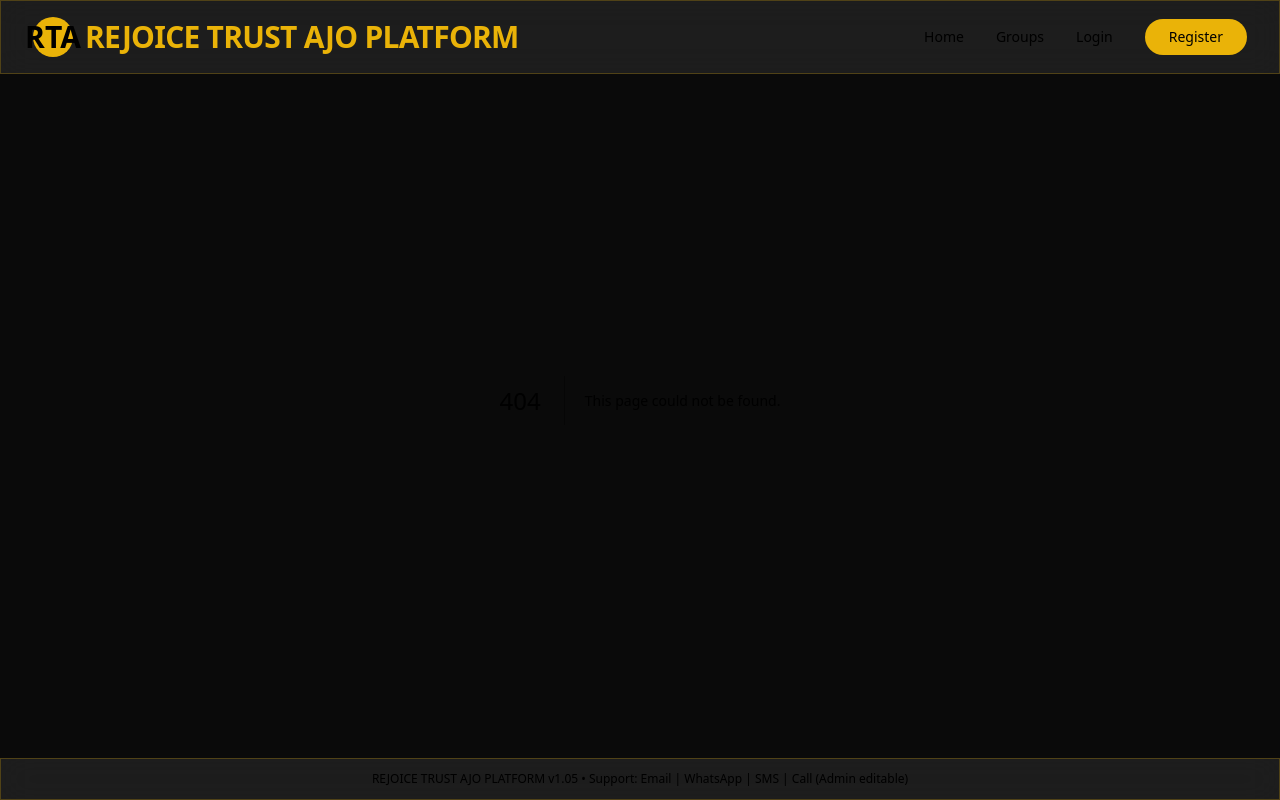
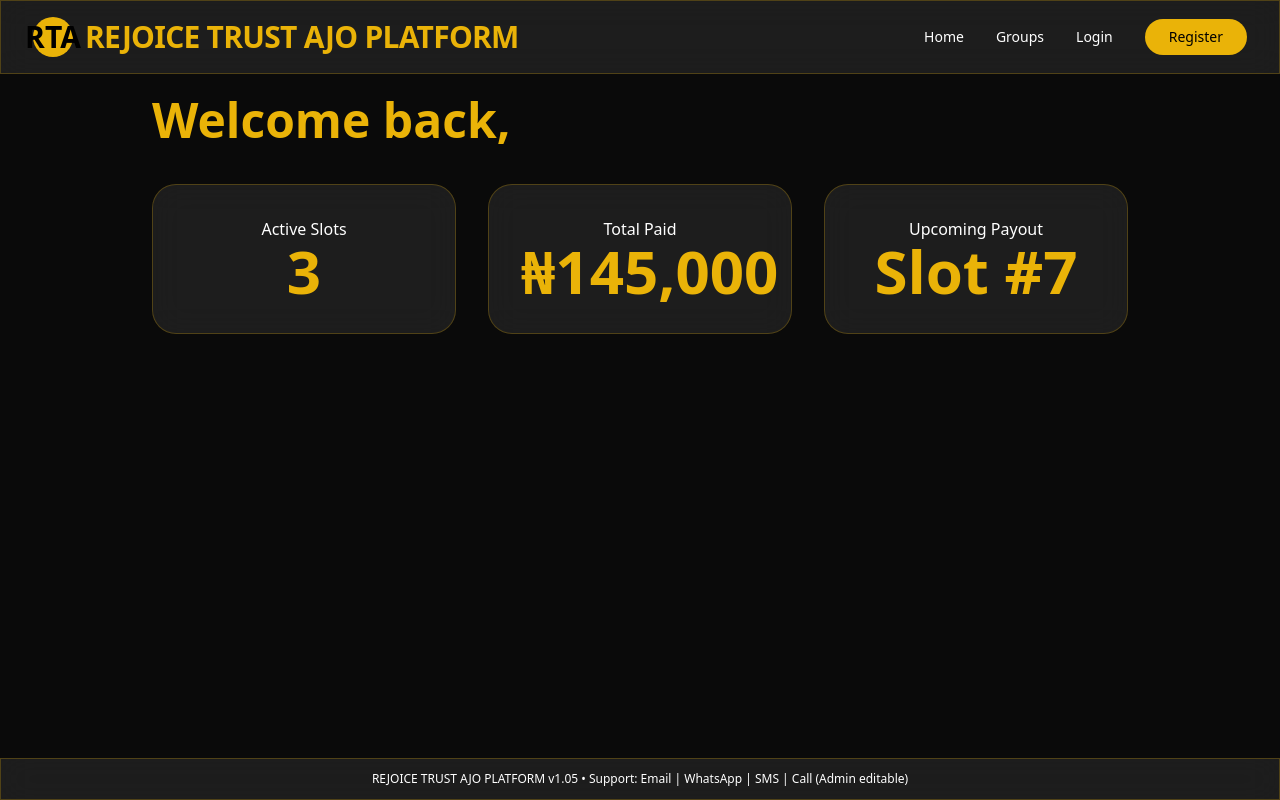
Before and after one commit to michealvic140-solitude/Rejoice-trust-ajo-platform, a Next.js app: page /dashboard in a window 1280 px wide. Before the commit this address had no page. Built offline with nearby package versions, Linux system fonts and the light colour scheme.

Commit message:
Create page.tsx

```diff
--- /dev/null
+++ b/app/dashboard/page.tsx
@@ -0,0 +1,22 @@
+"use client";
+import { useEffect, useState } from "react";
+
+export default function Dashboard() {
+  const [user, setUser] = useState<any>(null);
+
+  useEffect(() => {
+    const u = JSON.parse(localStorage.getItem("currentUser") || "{}");
+    setUser(u);
+  }, []);
+
+  return (
+    <div className="pt-24 px-6 max-w-5xl mx-auto">
+      <h1 className="text-5xl font-bold mb-10 text-gold">Welcome back, {user?.username}</h1>
+      <div className="grid md:grid-cols-3 gap-8">
+        <div className="glass p-8 rounded-3xl text-center">Active Slots<br /><span className="text-6xl font-bold text-gold">3</span></div>
+        <div className="glass p-8 rounded-3xl text-center">Total Paid<br /><span className="text-6xl font-bold text-gold">₦145,000</span></div>
+        <div className="glass p-8 rounded-3xl text-center">Upcoming Payout<br /><span className="text-6xl font-bold text-gold">Slot #7</span></div>
+      </div>
+    </div>
+  );
+}
```
